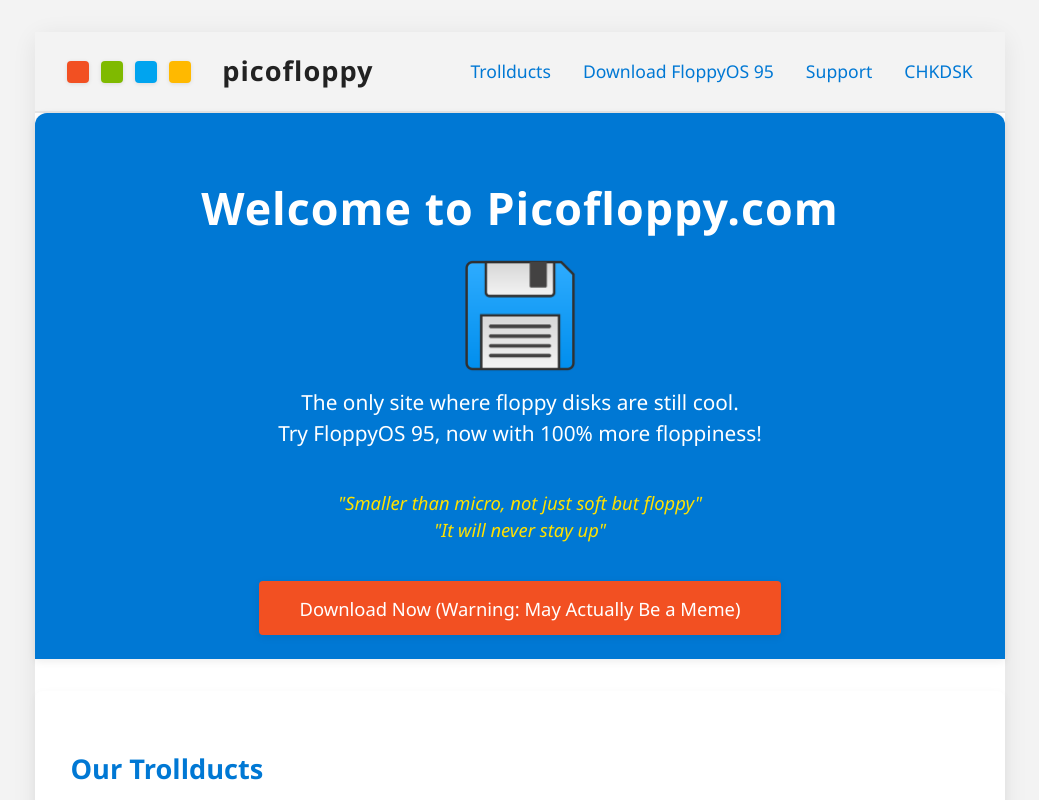
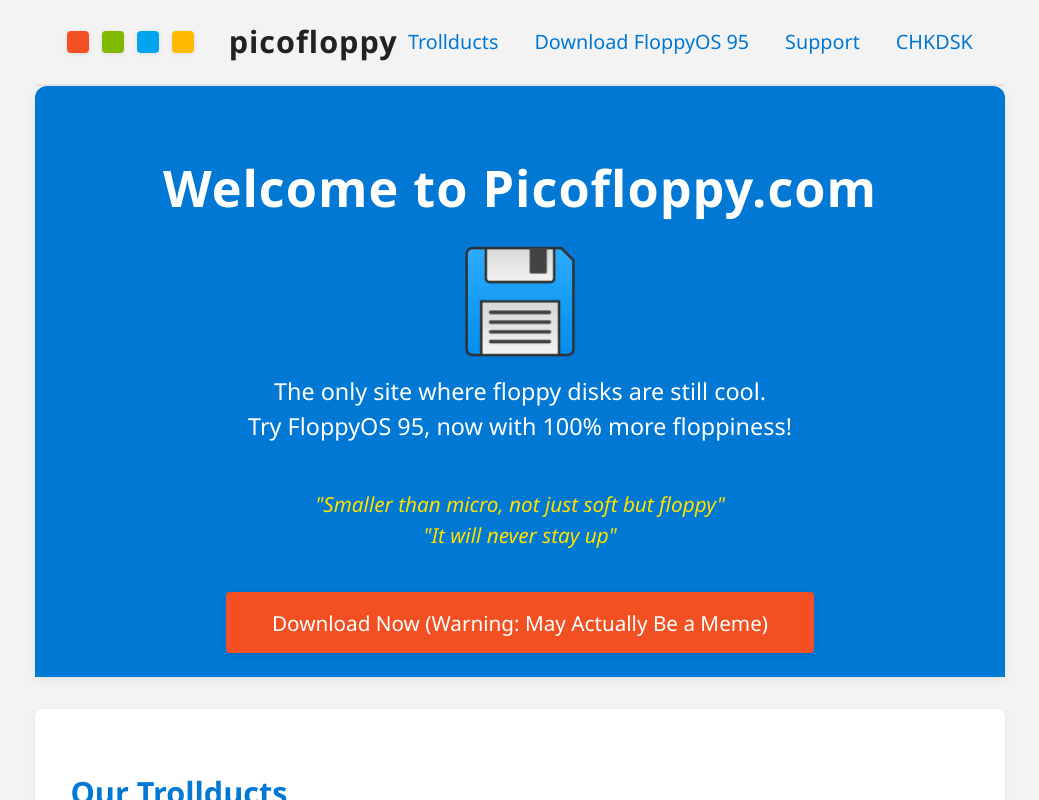
Before and after one commit to picofloppy/picofloppy, a React (Vite) app: page / in a window 1280 px wide. Shown: the top 800 px of the page, without its empty margins (120-1159 px from the left). Built offline with nearby package versions, Linux system fonts and the light colour scheme.

Commit message:
fix: auto to home page

```diff
--- a/src/App.css
+++ b/src/App.css
@@ -116,6 +116,17 @@
   justify-content: center;
   font-family: 'Consolas', 'Courier New', monospace;
   font-size: 2em;
+}
+@media (max-width: 900px) {
+  .dos-spoof-overlay {
+    font-size: 1.3em;
+  }
+}
+@media (max-width: 600px) {
+  .dos-spoof-overlay {
+    font-size: 1em;
+  }
+}
   transition: opacity 0.5s;
   padding: 0;
 }
@@ -187,6 +198,18 @@ body {
   flex-direction: column;
   align-items: center;
   overflow-x: hidden;
+  font-size: 18px;
+}
+@media (max-width: 900px) {
+  body {
+    font-size: 16px;
+  }
+}
+@media (max-width: 600px) {
+  body {
+    font-size: 15px;
+  }
+}
 }
 
 .picofloppy-main {
--- a/src/App.jsx
+++ b/src/App.jsx
@@ -50,7 +50,7 @@ function App() {
     }
   }, [showDosSpoof, dosStep]);
 
-  // Handle key press to exit spoof
+  // Handle key press or auto-exit after 3 seconds
   React.useEffect(() => {
     if (showDosSpoof && dosStep === dosSteps.length - 1) {
       const handleKey = () => {
@@ -59,7 +59,15 @@ function App() {
         setTimeout(() => setPage('home'), 1200);
       };
       window.addEventListener('keydown', handleKey);
-      return () => window.removeEventListener('keydown', handleKey);
+      const autoTimer = setTimeout(() => {
+        setShowDosSpoof(false);
+        setDosStep(0);
+        setTimeout(() => setPage('home'), 1200);
+      }, 3000);
+      return () => {
+        window.removeEventListener('keydown', handleKey);
+        clearTimeout(autoTimer);
+      };
     }
   }, [showDosSpoof, dosStep]);
 
```
